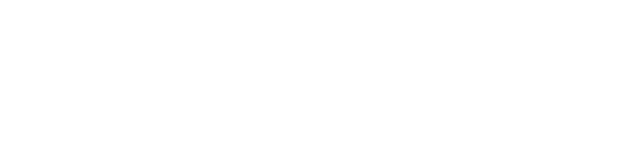
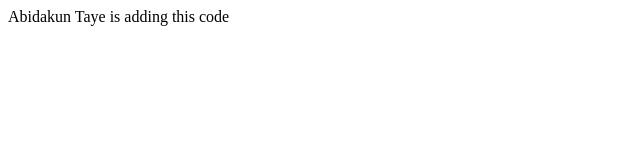
Before and after one commit to atomty1/demo, a plain HTML site: page index.html in a window 1280 px wide. Shown: the whole page, without its empty margins (0-640 px from the left). Drawn offline with Linux system fonts and the light colour scheme.

Commit message:
Code added by Abidakun Taye

```diff
--- a/index.html
+++ b/index.html
@@ -7,6 +7,6 @@
   <title>Document</title>
 </head>
 <body>
-
+  Abidakun Taye is adding this code
 </body>
 </html>
```
